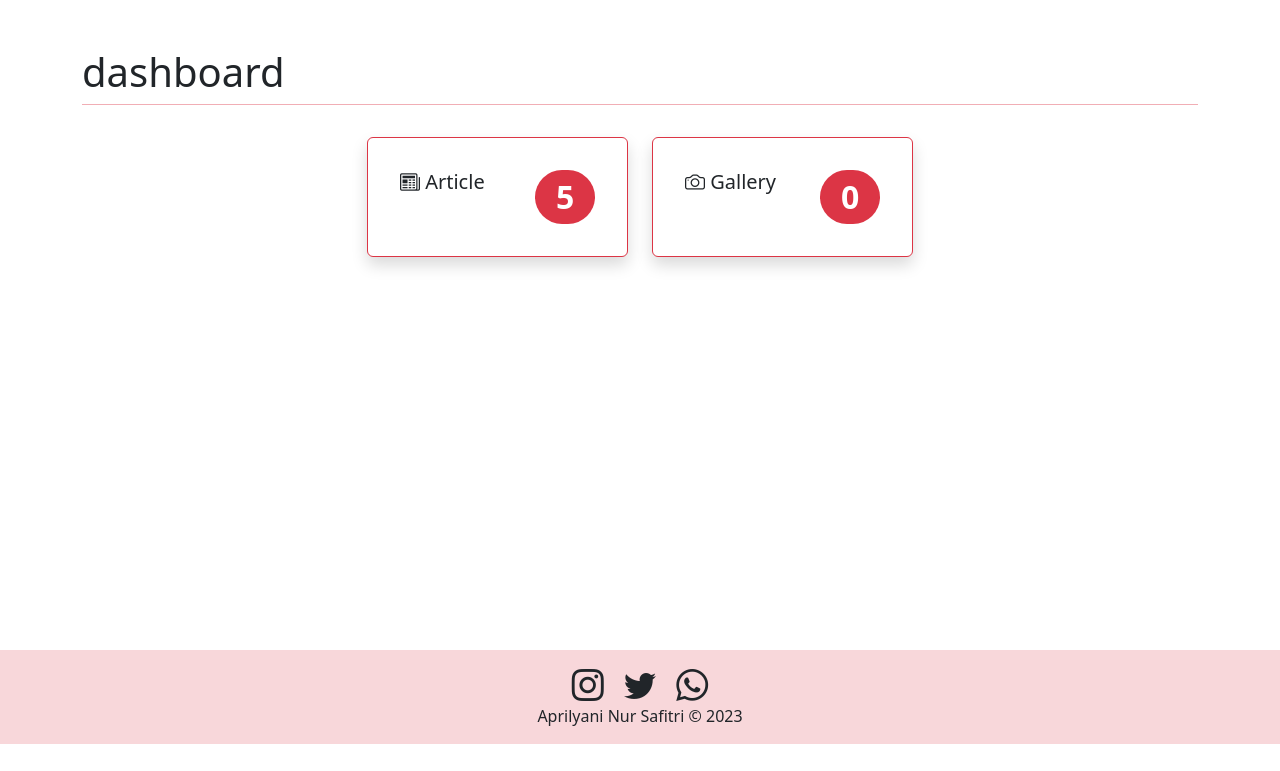
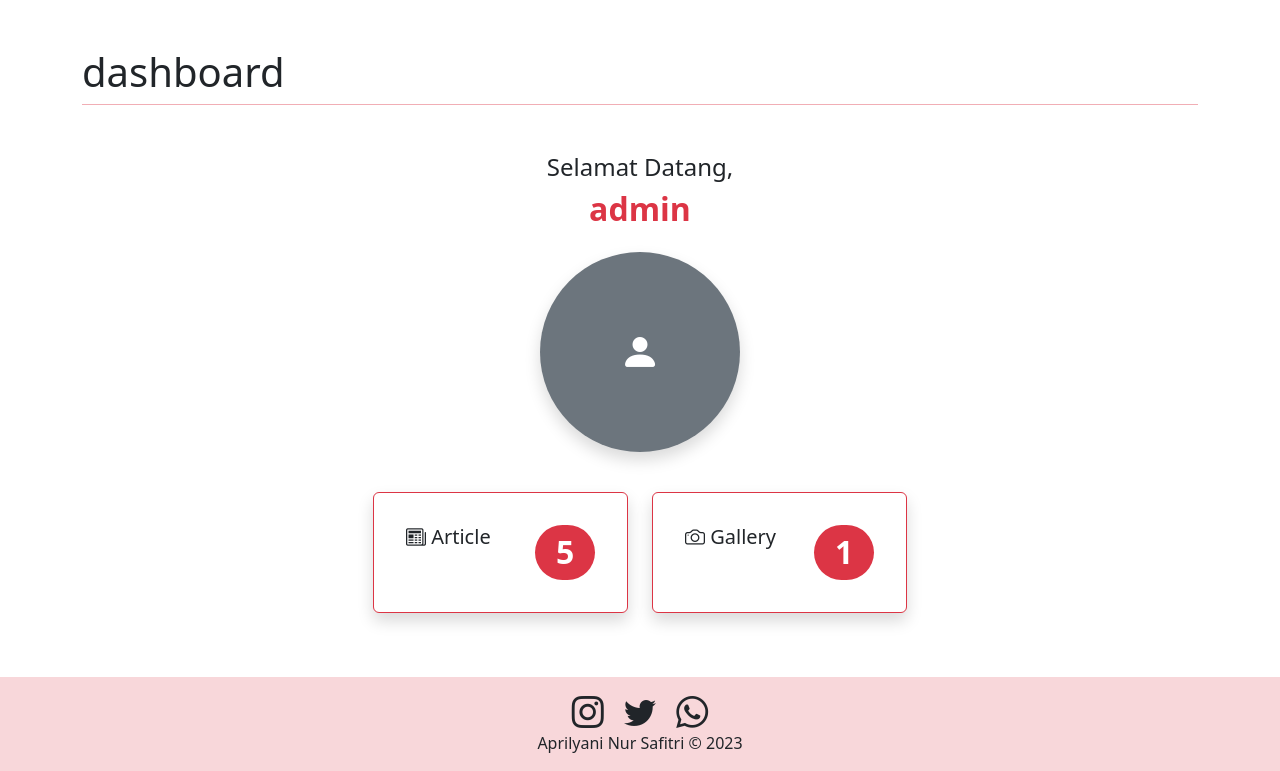
Before and after one commit to kartyax/dailyjournal, a PHP site: page /admin.php in a window 1280 px wide. Shown: the part 56-827 px from the top of the page. Before the commit the page ends 800 px from the top, so only its background shows below. Run offline with PHP 8.4, Linux system fonts and the light colour scheme; a user stored in the database is signed in; data comes from the database, SQL or seed files in the repository; tables that the repository leaves empty or names only in its code hold one stand-in row (values such as "Sample post").

```diff
--- a/dashboard.php
+++ b/dashboard.php
@@ -6,8 +6,44 @@ $hasil1 = $conn->query($sql1);
 //menghitung jumlah baris data article
 $jumlah_article = $hasil1->num_rows;
 
+//query untuk mengambil data gallery
+$sql2 = "SELECT * FROM gallery ORDER BY tanggal DESC";
+$hasil2 = $conn->query($sql2);
+
+//menghitung jumlah baris data gallery
+$jumlah_gallery = $hasil2->num_rows;
+
+//query untuk mengambil data user yang sedang login
+$sql3 = "SELECT * FROM users WHERE username = ?";
+$stmt = $conn->prepare($sql3);
+$stmt->bind_param("s", $_SESSION['username']);
+$stmt->execute();
+$hasil3 = $stmt->get_result();
+$user = $hasil3->fetch_assoc();
+$stmt->close();
 ?>
-<div class="row row-cols-1 row-cols-md-4 g-4 justify-content-center pt-4">
+
+<div class="container">
+    <div class="d-flex flex-column align-items-center text-center mt-5">
+        <h4>Selamat Datang,</h4>
+        <h2 class="text-danger fw-bold mb-4">
+            <?= htmlspecialchars($user['username']) ?>
+        </h2>
+        <div class="mb-3">
+            <?php if (!empty($user['foto'])) { ?>
+                <img src="img/<?= $user['foto'] ?>"
+                     class="rounded-circle shadow"
+                     style="width: 200px;height: 200px;object-fit:cover;">
+            <?php } else { ?>
+                <div class="rounded-circle bg-secondary d-flex align-items-center justify-content-center shadow"
+                     style="width: 200px;height: 200px;">
+                    <i class="bi bi-person-fill text-white fs-1"></i>
+                </div>
+            <?php } ?>
+        </div>
+    </div>
+
+    <div class="row row-cols-1 row-cols-md-4 g-4 justify-content-center pt-4">
     <div class="col">
         <div class="card border border-danger mb-3 shadow" style="max-width: 18rem;">
             <div class="card-body">
@@ -30,10 +66,12 @@ $jumlah_article = $hasil1->num_rows;
                         <h5 class="card-title"><i class="bi bi-camera"></i> Gallery</h5>
                     </div>
                     <div class="p-3">
-                        <span class="badge rounded-pill text-bg-danger fs-2">0</span>
+                        <span class="badge rounded-pill text-bg-danger fs-2"><?php echo $jumlah_gallery; ?></span>
                     </div>
                 </div>
             </div>
         </div>
     </div>
 </div>
+
+</div>
```
Also changed, not shown: gallery_search.php (added).
